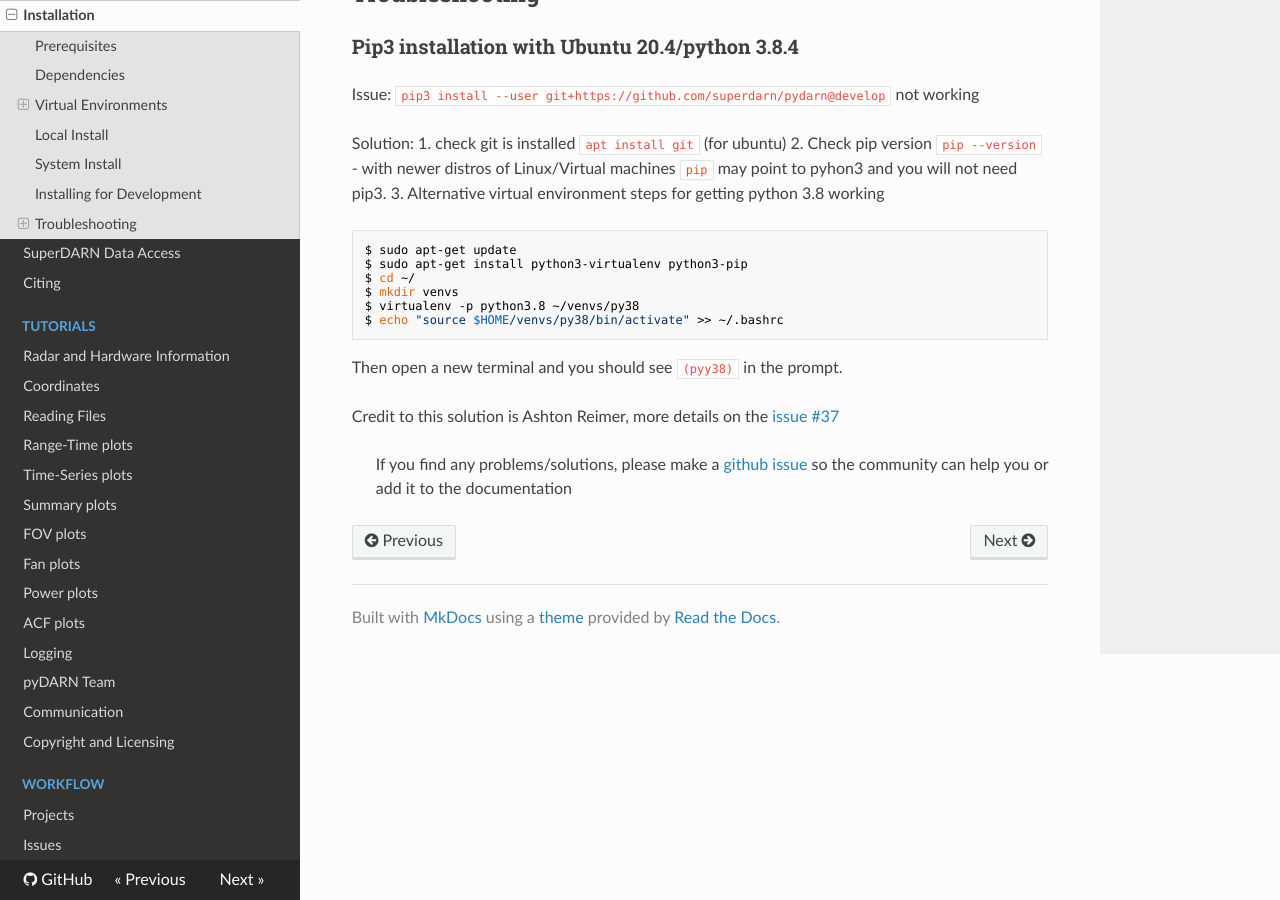
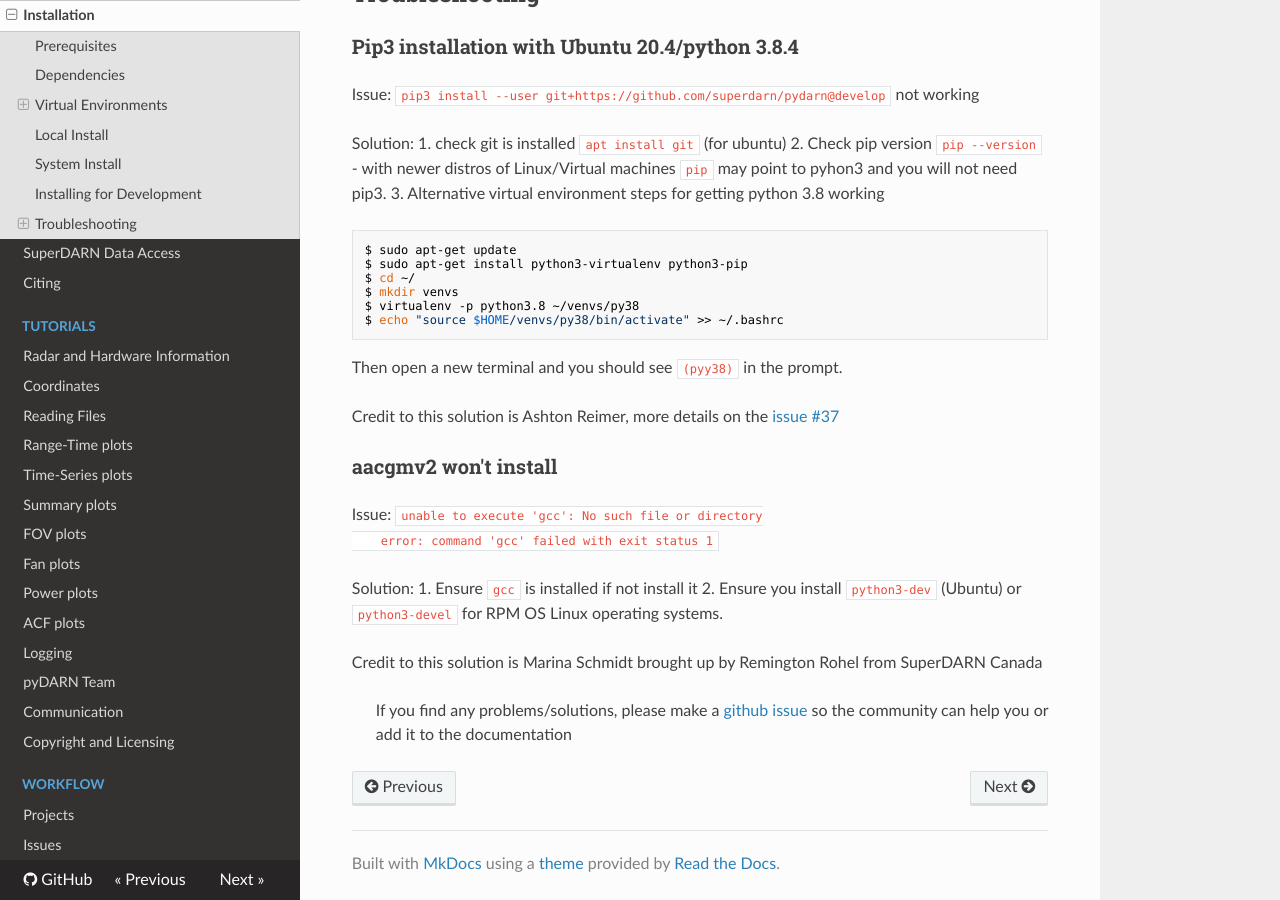
Before and after one commit to SuperDARN/pydarn, an MkDocs documentation site: the page built from docs/user/install.md, in a window 1280 px wide and 900 px high, scrolled down 2810 px. Built offline with MkDocs 1.6.1, drawn with Linux system fonts in a browser that asks for light colours; nearby versions of some CDN libraries.

Commit message:
added a new troubleshoot

```diff
--- a/docs/user/install.md
+++ b/docs/user/install.md
@@ -137,5 +137,16 @@ Then open a new terminal and you should see `(pyy38)` in the prompt.
 
 Credit to this solution is Ashton Reimer, more details on the [issue #37](https://github.com/SuperDARN/pydarn/issues/37)
 
+### aacgmv2 won't install
+
+Issue: `unable to execute 'gcc': No such file or directory
+    error: command 'gcc' failed with exit status 1`
+
+Solution:
+  1. Ensure `gcc` is installed if not install it
+  2. Ensure you install `python3-dev` (Ubuntu) or `python3-devel` for RPM OS Linux operating systems.
+
+Credit to this solution is Marina Schmidt brought up by Remington Rohel from SuperDARN Canada
+
 
 > If you find any problems/solutions, please make a [github issue](https://github.com/superdarn/pydarn/issues/new) so the community can help you or add it to the documentation
```
